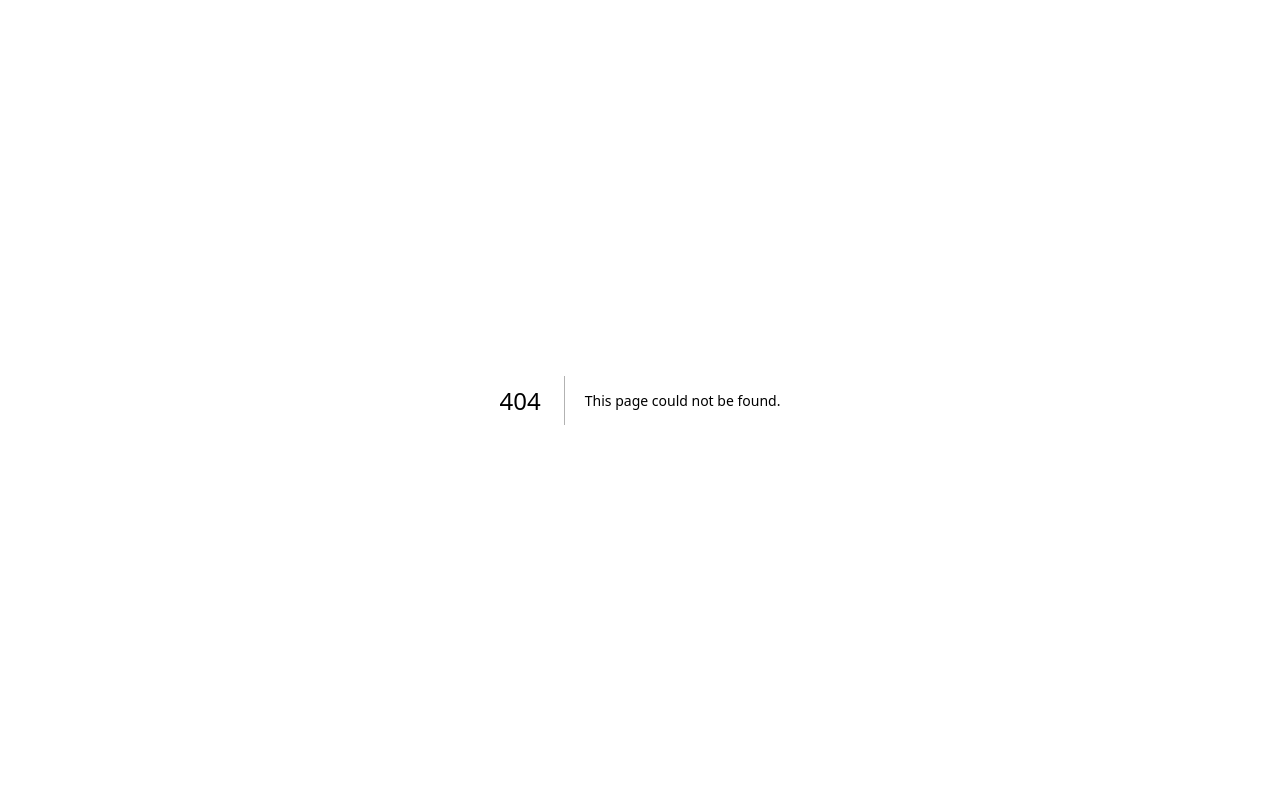
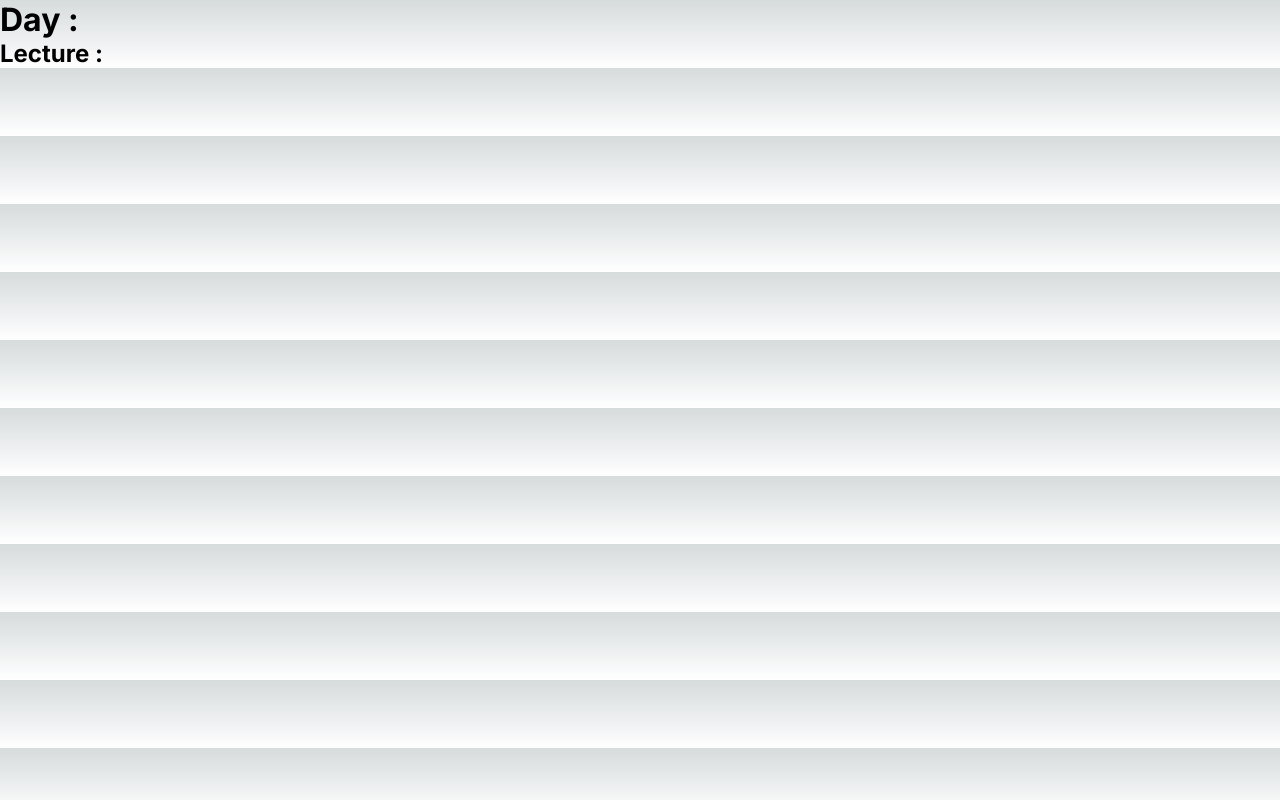
Before and after one commit to jdx-code/nextjs-tut, a Next.js app: page /study in a window 1280 px wide. Before the commit this address had no page. Built offline with nearby package versions, Linux system fonts and the light colour scheme.

Commit message:
adding segments

```diff
--- a/src/app/page.js
+++ b/src/app/page.js
@@ -65,6 +65,9 @@ export default function Home() {
       {/* To see examples of dynamic routing */}
       <button onClick={()=>router.push('/studentlist')}> For Dynamic Routing Example Click here </button>
 
+      {/* To see examples of segments */}
+      <button onClick={()=>router.push('/study')}> For Segments Example Click here </button>
+
     </main>
   )
 }
--- /dev/null
+++ b/src/app/study/[...lecture]/page.js
@@ -0,0 +1,12 @@
+"use client"
+
+const Lecture = ({params}) => {
+    return(
+        <div>
+            <h1>Day : {params.lecture[0]} </h1>
+            <h2>Lecture : {params.lecture[1]} </h2>
+        </div>
+    )
+}
+
+export default Lecture
```
Also changed, not shown: src/app/study/page.js (added, +11 -0 lines).
